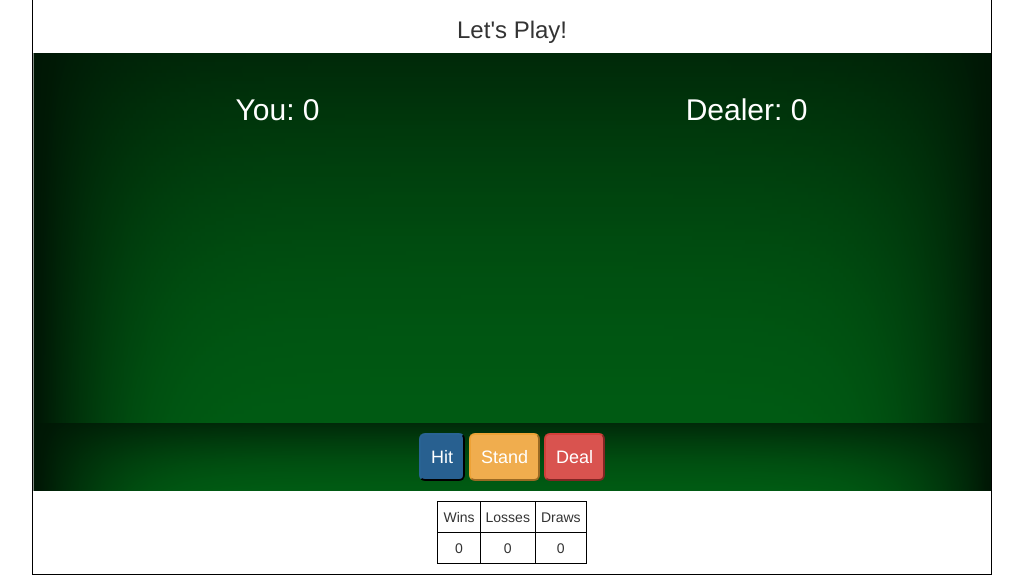
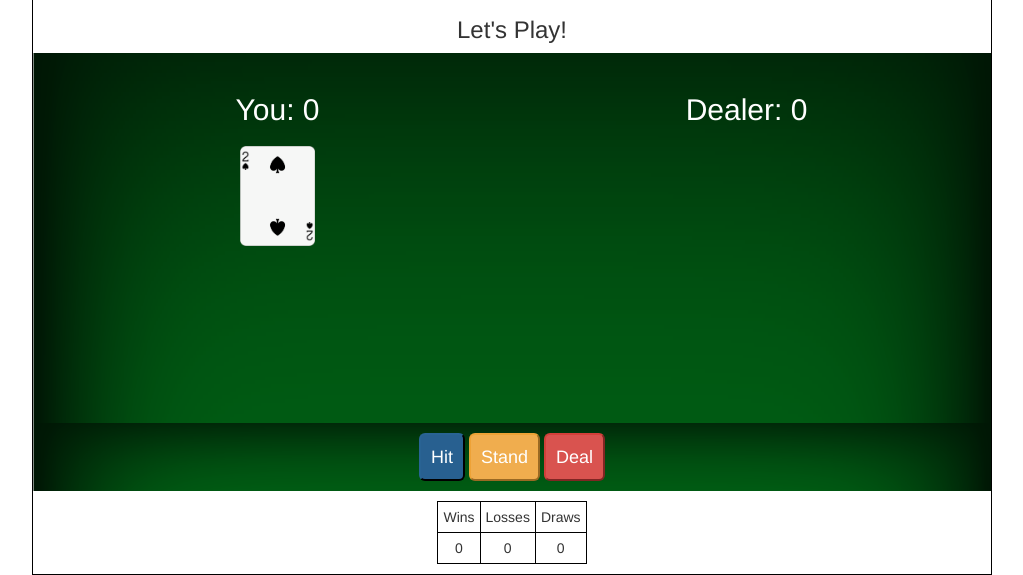
Before and after one commit to diannasokhan/JS-practice, a plain HTML site: page index.html in a window 1280 px wide. Both pictures are taken after a click on the button "Hit". Shown: the part 709-1284 px from the top of the page, without its empty margins (128-1151 px from the left). Drawn offline with nearby package versions, Linux system fonts and the light colour scheme.

Commit message:
adding in some JS for blackjack challenge

```diff
--- a/static/css/style.css
+++ b/static/css/style.css
@@ -30,6 +30,10 @@
      padding: 10px;
  }
 
+ #your-box img, #dealer-box img{
+  margin: 10px;
+ }
+
  .flex-blackjack-row-2 div {
      padding: 10px;
  }
--- a/static/js/script.js
+++ b/static/js/script.js
@@ -1,3 +1,4 @@
+//Challenge 1
 function getAgeInDays(){
     let ageInYears = prompt("How old are you?");
     let ageInDays = ageInYears * 365;
@@ -12,7 +13,8 @@ function reset(){
     document.getElementById("ageInDays").remove();
 }
 
- function generateCat(){
+//Challenge 2
+function generateCat(){
      let image = document.createElement("img");
      let div = document.getElementById("flex-cat-gen");
      image.src = "http://thecatapi.com/api/images/get?format=src&type=gif&size=small";
@@ -24,6 +26,7 @@ function reset(){
      document.getElementById("cat-gif").remove();
  }
 
+ //Challenge 3
  function rpsGame(yourChoice){
      console.log(yourChoice);
       let humanChoice = yourChoice.id;
@@ -90,6 +93,7 @@ function reset(){
      document.getElementById("flex-box-rps-div").append(botDiv);
  }
 
+ //Challenge 4
  const allButtons = document.getElementsByTagName("button");
 
  const copyAllButtons = [];
@@ -140,3 +144,46 @@ function reset(){
          allButtons[i].setAttribute("class", copyAllButtons[i])
      }
  }
+
+ //Challenge 5
+ let blackjackGame = {
+     "you": {"scoreSpan": "#your-blackjack-result", "div": "#your-box", "score": 0},
+     "dealer": {"scoreSpan": "#dealer-blackjack-result", "div": "#dealer-box", "score": 0},
+     "cards": ["2", "3", "4", "5", "6", "7","8", "9", "10", "J", "Q", "K", "A"],
+     "cardsMap":{"2": 2, "3": 3, "4": 4, "5": 5, "6": 6, "7": 7, "8": 8, "9": 9, "10": 10, "J": 10, "Q": 10, "K": 10, "A": [1, 11]}
+ };
+
+ const YOU = blackjackGame["you"];
+ const DEALER = blackjackGame["dealer"];
+
+ const hitSound = new Audio("static/sounds/swish.m4a");
+
+ document.querySelector("#blackjack-hit-button").addEventListener("click", blackjackHit);
+ document.querySelector("#blackjack-deal-button").addEventListener("click", blackjackDeal);
+
+ function blackjackHit(){
+     let card = randomCard();
+    showCard(YOU, card);
+    console.log(card)
+ }
+
+ function showCard(activePlayer, card){
+     let cardImage = document.createElement("img");
+    cardImage.src = `static/images/${card}.png`;
+    cardImage.height = 100;
+    cardImage.width = 75;
+    document.querySelector(activePlayer["div"]).appendChild(cardImage);
+    hitSound.play();
+ }
+
+ function blackjackDeal(){
+     let yourImages = document.querySelector(".flex-blackjack-row-1").querySelectorAll("img");
+     for(let i = 0; i < yourImages.length; i++){
+         yourImages[i].remove();
+     }
+ }
+
+function randomCard(){
+    let randomIndex = Math.floor(Math.random() * 13);
+    return blackjackGame["cards"][randomIndex];
+}
```
Also changed, not shown: static/images/10.png (added), static/images/2.png (added), static/images/3.png (added), static/images/4.png (added), static/images/5.png (added), static/images/6.png (added), static/images/7.png (added), static/images/8.png (added), static/images/9.png (added), static/images/A.png (added), static/images/J.png (added), 6 other files.
